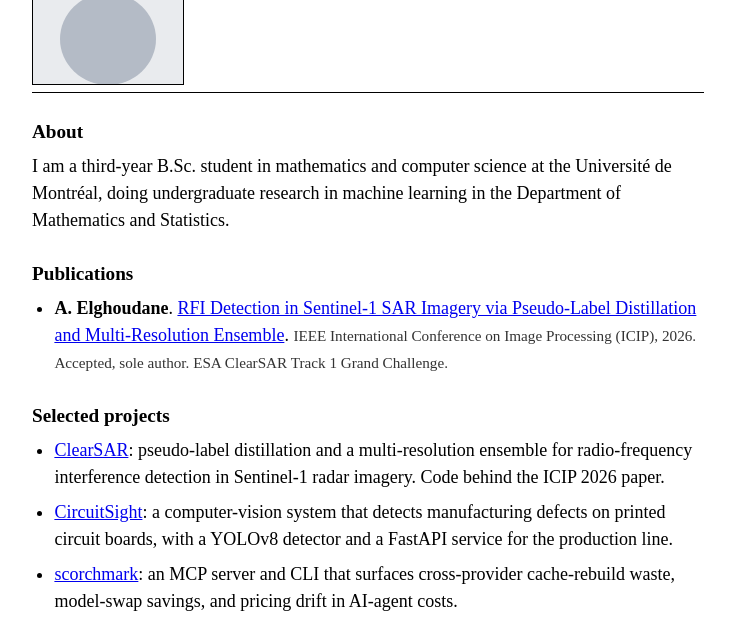
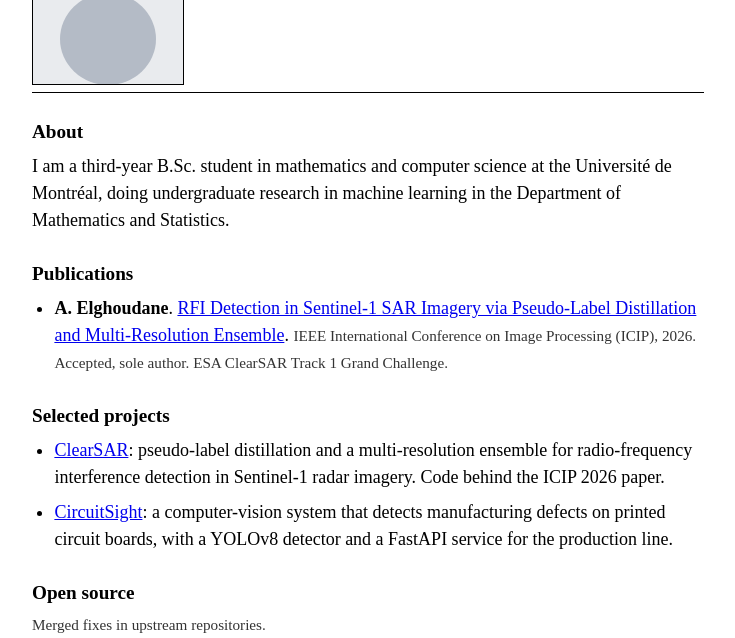
Before and after one commit to Nas01010101/nas01010101.github.io, a plain HTML site: page index.html in a window 1280 px wide. Shown: the part 145-783 px from the top of the page, without its empty margins (272-1007 px from the left). Drawn offline with Linux system fonts and the light colour scheme.

Commit message:
Drop scorchmark from projects

```diff
--- a/index.html
+++ b/index.html
@@ -70,7 +70,6 @@
       <ul>
         <li><a href="https://github.com/Nas01010101/clearsar-rfi-detection">ClearSAR</a>: pseudo-label distillation and a multi-resolution ensemble for radio-frequency interference detection in Sentinel-1 radar imagery. Code behind the ICIP 2026 paper.</li>
         <li><a href="https://github.com/Nas01010101/CircuitSight">CircuitSight</a>: a computer-vision system that detects manufacturing defects on printed circuit boards, with a YOLOv8 detector and a FastAPI service for the production line.</li>
-        <li><a href="https://github.com/Nas01010101/scorchmark">scorchmark</a>: an MCP server and CLI that surfaces cross-provider cache-rebuild waste, model-swap savings, and pricing drift in AI-agent costs.</li>
       </ul>
     </section>
 
```
